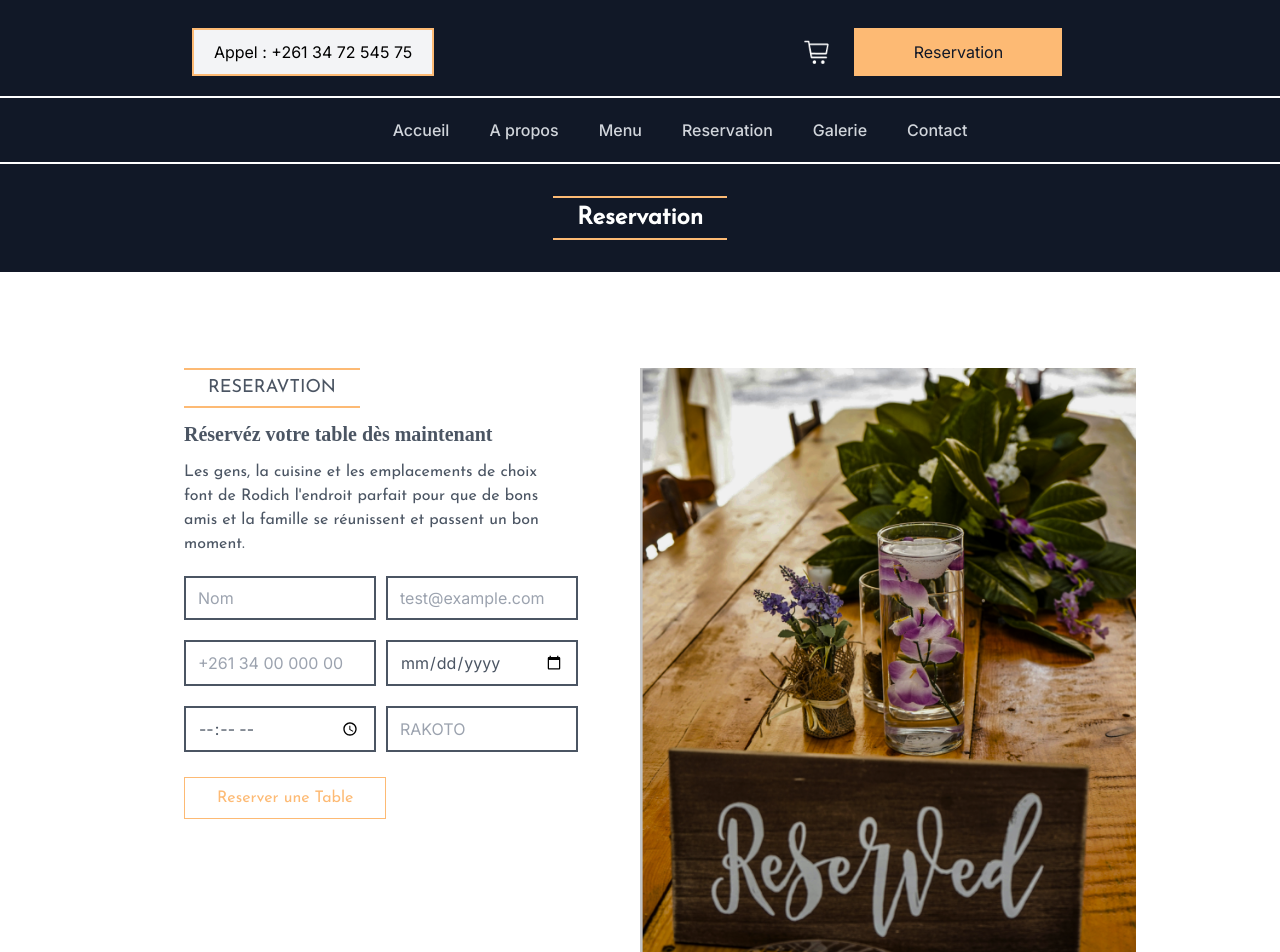
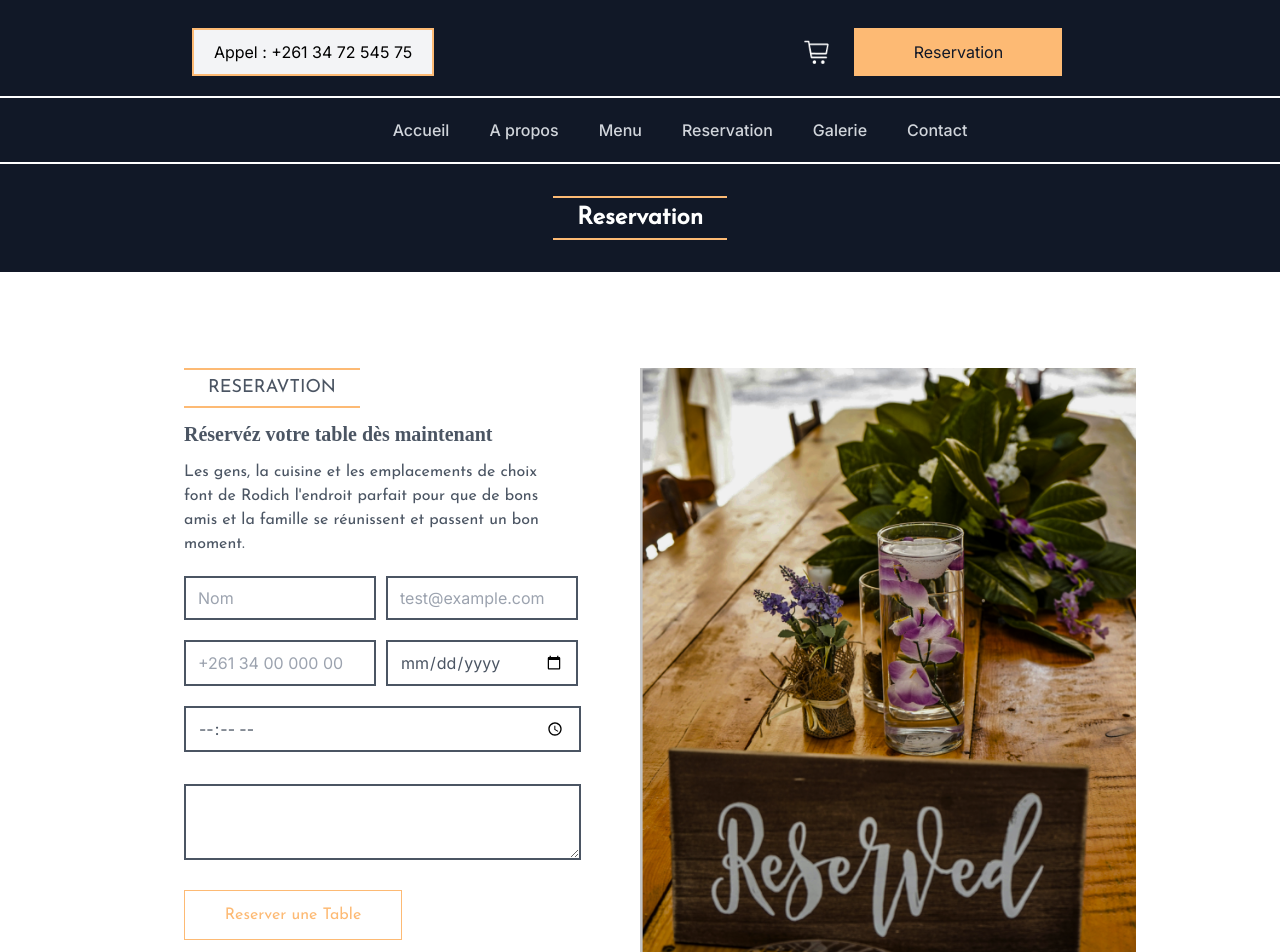
Before and after one commit to alphatowestphalen/siteNextJs, a Next.js app: page /reservation in a window 1280 px wide. Shown: the top 952 px of the page. Built offline with nearby package versions, Linux system fonts and the light colour scheme.

Commit message:
feat: add emailjs and config the email

```diff
--- /dev/null
+++ b/app/email/SendEmail.jsx
@@ -0,0 +1,12 @@
+import emailjs from 'emailjs-com';
+
+export const SendEmail  = async (serviceId, templateID,userID,templateparams) => {
+  try {
+    const response = await emailjs.send(serviceId, templateID, templateparams, userID);
+    console.log('Email successfully sent!', response);
+    return response
+  } catch (error) {
+    console.error('Error sending email:', error);
+    throw new Error('Error sending email');
+  }
+}
--- a/app/home/page.tsx
+++ b/app/home/page.tsx
@@ -921,7 +921,7 @@ const HomePage: React.FC = () => {
                         placeholder="Prenom"
                         required
                         type="text"
-                        className="flex-grow  h-11 px-4 mb-2 transition duration-200 bg-white border border-gray-300 rounded shadow-sm appearance-none focus:border-deep-purple-accent-400 focus:outline-none focus:shadow-outline"
+                        className="w-full flex-grow  h-11 px-4 mb-2 transition duration-200 bg-white border border-gray-300 rounded shadow-sm appearance-none focus:border-deep-purple-accent-400 focus:outline-none focus:shadow-outline"
                         id="firstName"
                         name="firstName"
                       />
@@ -930,7 +930,7 @@ const HomePage: React.FC = () => {
                         placeholder="Heurs"
                         required
                         type="time"
-                        className="flex-grow  h-11 px-4 mb-2 transition duration-200 bg-white border border-gray-300 rounded shadow-sm appearance-none focus:border-deep-purple-accent-400 focus:outline-none focus:shadow-outline"
+                        className="w-full flex-grow  h-11 px-4 mb-2 transition duration-200 bg-white border border-gray-300 rounded shadow-sm appearance-none focus:border-deep-purple-accent-400 focus:outline-none focus:shadow-outline"
                         id="firstName"
                         name="firstName"
                       />
@@ -939,7 +939,7 @@ const HomePage: React.FC = () => {
                         placeholder="Date"
                         required
                         type="date"
-                        className="flex-grow text-gray-800 h-11 px-4 mb-2 transition duration-200 bg-white border border-gray-300 rounded shadow-sm appearance-none focus:border-deep-purple-accent-400 focus:outline-none focus:shadow-outline"
+                        className="w-full flex-grow text-gray-800 h-11 px-4 mb-2 transition duration-200 bg-white border border-gray-300 rounded shadow-sm appearance-none focus:border-deep-purple-accent-400 focus:outline-none focus:shadow-outline"
                         id="firstName"
                         name="firstName"
                       />
--- a/app/reservation/page.tsx
+++ b/app/reservation/page.tsx
@@ -1,9 +1,47 @@
 "use client";
 import React, { useState } from "react";
 import BottonWithBorder from "../component/Botton/BottonWithBorder/BottonWithBorder";
-
+import { SendEmail } from "../email/SendEmail";
 const PageReservation = () => {
   const [reservation, setResrvations] = useState<string>("Reservation");
+  const [emailSent, setEmailSent] = useState(false);
+  const [name, setName] = useState("");
+  const [email, setEmial] = useState("");
+  const [number, setNumber] = useState("");
+  const [dateReservation, setDateReservation] = useState("");
+  const [hourse, setHourse] = useState("");
+  const [message, setMessage] = useState("");
+
+  const handleSendEmail = async () => {
+    const serviceID = "service_latable";
+    const templateID = "template_latable";
+    const userID = "lZy9CmEIkA-0-ygMh";
+
+    const templateParams = {
+      from_name: name,
+      from_email: email,
+      name: name,
+      email: email,
+      number: number,
+      dateReservation: dateReservation,
+      hours: hourse,
+      message: message,
+    };
+
+    try {
+      await SendEmail(serviceID, templateID, userID, templateParams);
+      setEmailSent(true);
+    } catch (error) {
+      // Gérer les erreurs d'envoi d'e-mail
+      console.error("Error sending email:", error);
+    }
+  };
+
+  const handleSubmit = (e: any) => {
+    e.preventDefault();
+    handleSendEmail();
+  };
+
   return (
     <>
       <div className="bg-gray-900 flex justify-center py-8 md:text-xl">
@@ -20,6 +58,7 @@ const PageReservation = () => {
               >
                 {`Reseravtion`}
               </h3>
+              <form onSubmit={handleSubmit}>
                 <div className="w-96">
                   <h1
                     style={{ fontFamily: "cormorant" }}
@@ -37,55 +76,68 @@ const PageReservation = () => {
                   <div className="grid pb-8 md:grid-cols-2 gap-5">
                     <input
                       type="text"
+                      value={name}
+                      onChange={(e) => setName(e.target.value)}
                       id="footer-field"
-                    name="footer-field"
+                      name="name"
                       placeholder="Nom"
                       className="w-full md:w-48  border-2 text-gray-600 border-gray-600 px-3 focus:ring-indigo-200 text-base outline-none py-1  leading-8 transition-colors duration-200 ease-in-out"
                     />
                     <input
                       type="email"
+                      value={email}
+                      onChange={(e) => setEmial(e.target.value)}
                       id="footer-field"
-                    name="footer-field"
+                      name="email"
                       placeholder="test@example.com"
                       className="w-full md:w-48 bg-transparent border-2 text-gray-600 border-gray-600 px-3 focus:ring-indigo-200 text-base outline-none py-1  leading-8 transition-colors duration-200 ease-in-out"
                     />
                     <input
                       type="Telephone"
+                      value={number}
+                      onChange={(e) => setNumber(e.target.value)}
                       id="footer-field"
-                    name="footer-field"
+                      name="number"
                       placeholder="+261 34 00 000 00 "
                       className="w-full md:w-48 bg-transparent border-2 text-gray-600 border-gray-600 px-3 focus:ring-indigo-200 text-base outline-none py-1  leading-8 transition-colors duration-200 ease-in-out"
                     />
                     <input
                       type="date"
+                      value={dateReservation}
+                      onChange={(e) => setDateReservation(e.target.value)}
                       id="footer-field"
-                    name="footer-field"
+                      name="dateReservation"
                       placeholder="11/11/2024"
                       className="w-full md:w-48 bg-transparent border-2 text-gray-600 border-gray-600 px-3 focus:ring-indigo-200 text-base outline-none py-1  leading-8 transition-colors duration-200 ease-in-out"
                     />
                     <input
                       type="time"
+                      value={hourse}
+                      onChange={(e) => setHourse(e.target.value)}
                       id="footer-field"
-                    name="footer-field"
+                      name="hourse"
                       placeholder="12:00"
-                    className="w-full md:w-48 bg-transparent border-2 text-gray-600 border-gray-600 px-3 focus:ring-indigo-200 text-base outline-none py-1  leading-8 transition-colors duration-200 ease-in-out"
-                  />
-                  <input
-                    type="Prenom"
-                    id="footer-field"
-                    name="footer-field"
-                    placeholder="RAKOTO"
-                    className="w-full md:w-48 bg-transparent border-2 text-gray-600 border-gray-600 px-3 focus:ring-indigo-200 text-base outline-none py-1  leading-8 transition-colors duration-200 ease-in-out"
+                      className="w-full md:w-[397px] bg-transparent border-2 text-gray-600 border-gray-600 px-3 focus:ring-indigo-200 text-base outline-none py-1  leading-8 transition-colors duration-200 ease-in-out"
                     />
                   </div>
-                <a
+                  <textarea
+                    value={message}
+                    onChange={(e) => setMessage(e.target.value)}
+                    className="w-full mb-6  md:w-[397px] bg-transparent border-2 text-gray-600 border-gray-600 px-3 focus:ring-indigo-200 text-base outline-none py-1   leading-8 transition-colors duration-200 ease-in-out"
+                    name="message"
+                    id=""
+                  >
+                    {`Message`}
+                  </textarea>
+                  <button
+                    type="submit"
                     style={{ fontFamily: "Josefin_Sans" }}
-                  href="#"
-                  className="px-8 py-3   bg-transparent border border-orange-300 text-orange-300 text-md"
+                    className="w-full md:w-[218px] px-8 py-3   bg-transparent border border-orange-300 text-orange-300 text-md"
                   >
                     {`Reserver une Table`}
-                </a>
+                  </button>
                 </div>
+              </form>
             </div>
             <img
               alt="ecommerce"
--- a/package.json
+++ b/package.json
@@ -9,6 +9,7 @@
     "lint": "next lint"
   },
   "dependencies": {
+    "emailjs-com": "^3.2.0",
     "next": "14.0.4",
     "react": "^18",
     "react-dom": "^18",
```
Also changed, not shown: 1 other file (tests, documents, lock files or other folders). Lines whose indentation alone changed are shown as unchanged.
